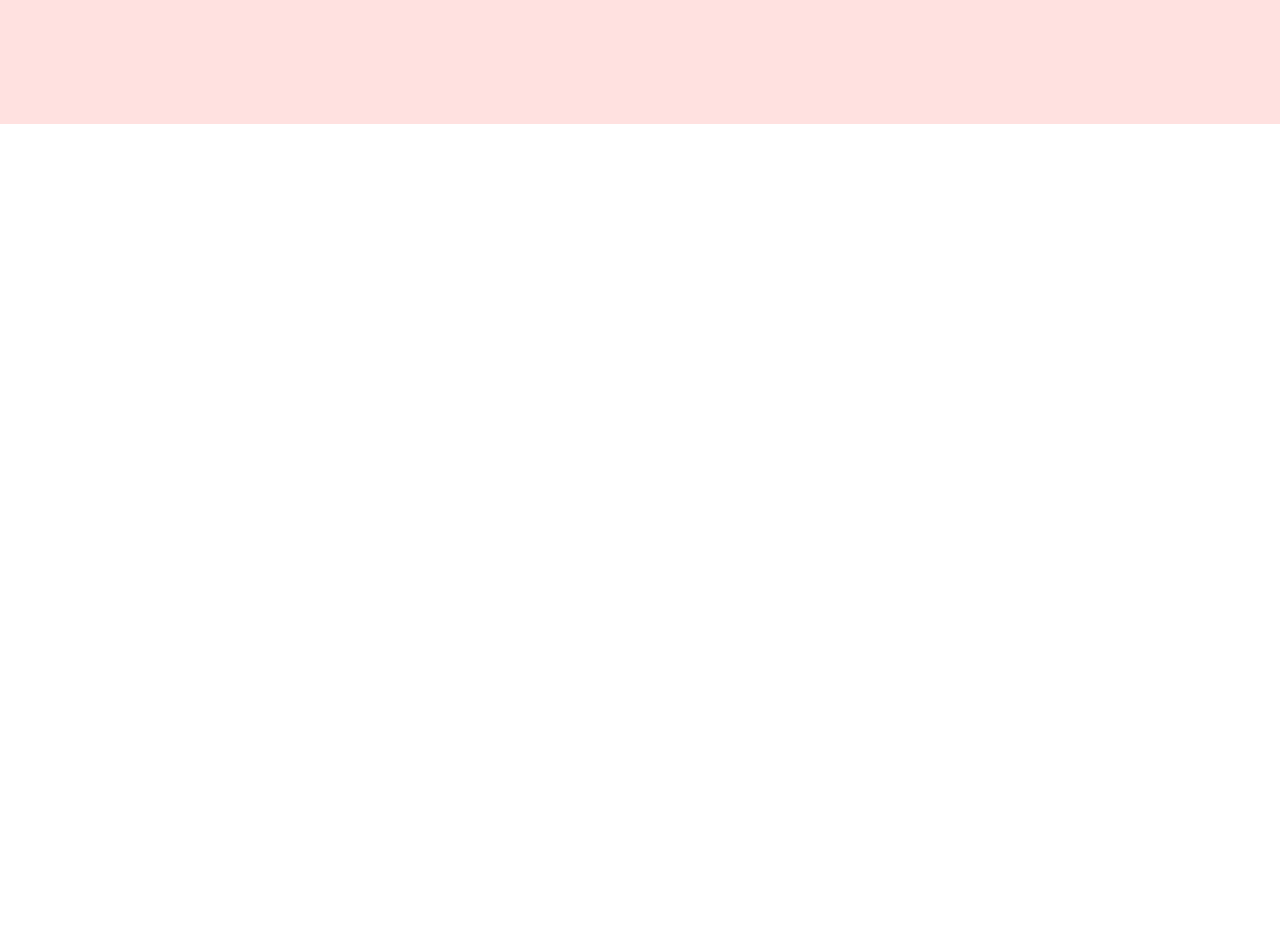
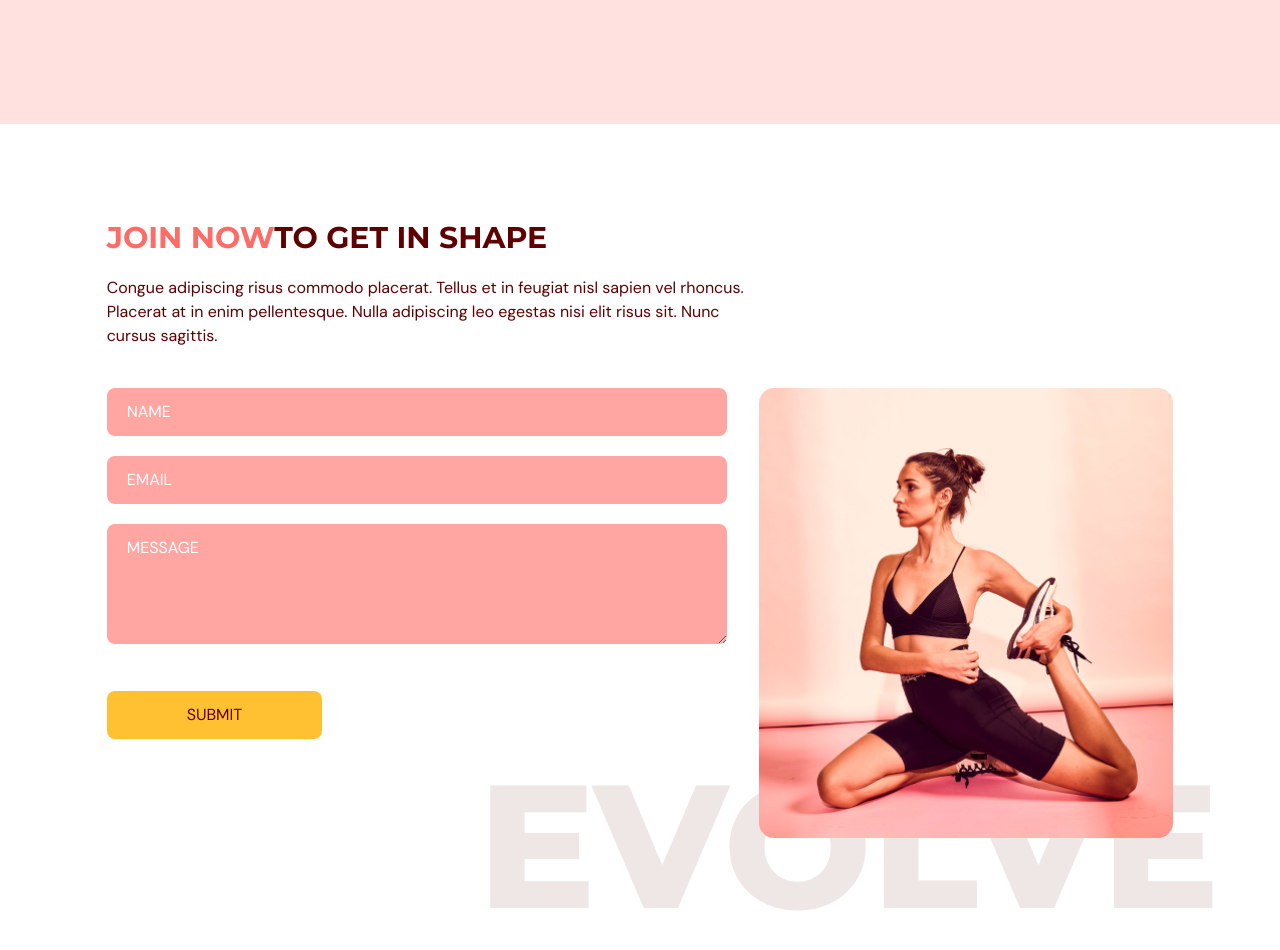
Before and after one commit to HowardHarrison/FitnessApplication, a React (Vite) app: page / in a window 1280 px wide. Shown: the part 2900-3850 px from the top of the page. Before the commit the page ends 3024 px from the top, so only its background shows below. Built offline with nearby package versions, Linux system fonts and the light colour scheme.

Commit message:
Contact Us Page

```diff
--- a/package.json
+++ b/package.json
@@ -14,7 +14,8 @@
     "framer-motion": "^10.12.16",
     "react": "^18.2.0",
     "react-anchor-link-smooth-scroll": "^1.0.12",
-    "react-dom": "^18.2.0"
+    "react-dom": "^18.2.0",
+    "react-hook-form": "^7.44.3"
   },
   "devDependencies": {
     "@types/node": "^20.2.5",
--- a/src/App.tsx
+++ b/src/App.tsx
@@ -2,6 +2,7 @@
 import Home from "@/scenes/home";
 import Benefits from "@/scenes/benefits";
 import OurClasses from "@/scenes/ourClasses";
+import ContactUs from "@/scenes/contactUs";
 import { useEffect, useState } from "react";
 import { SelectedPage } from "@/shared/types";
 
@@ -26,6 +27,7 @@
     <Home setSelectedPage={setSelectedPage} />
     <Benefits setSelectedPage={setSelectedPage}/>
     <OurClasses setSelectedPage={setSelectedPage}/>
+    <ContactUs setSelectedPage={setSelectedPage}/>
     </div>
   )
 }
--- /dev/null
+++ b/src/scenes/contactUs/index.tsx
@@ -0,0 +1,154 @@
+import { SelectedPage } from "@/shared/types";
+import { motion } from "framer-motion";
+import { useForm } from "react-hook-form";
+import ContactUsPageGraphic from "@/assets/ContactUsPageGraphic.png";
+import HText from "@/shared/HText";
+
+type Props = {
+    setSelectedPage: (value: SelectedPage) => void;
+};
+
+const ContactUs = ({setSelectedPage}: Props) => {
+  const inputStyles = `mb-5 w-full rounded-lg bg-primary-300 px-5 py-3 placeholder-white`;
+
+  const {
+    register,
+    trigger,
+    formState: { errors }
+  } = useForm();
+
+  const onSubmit = async (e: any) => {
+    const isValid = await trigger();
+    if (!isValid) {
+      e.preventDefault();
+    }
+  }
+  return (
+    <section id="contactus" className="mx-auto w-5/6 pt-24 pb-32">
+     <motion.div onViewportEnter={() => setSelectedPage(SelectedPage.ContactUs)}>
+      {/*HEADER */}
+      <motion.div
+       className="md:w-3/5"
+       initial="hidden"
+        whileInView="visible"
+        viewport={{ once: true, amount: 0.5 }}
+        transition={{ duration: 0.5}}
+        variants={{
+          hidden: { opacity: 0, x:-50},
+          visible: { opacity: 1, x: 0}
+        }}
+      >
+       <HText>
+        <span className="text-primary-500">JOIN NOW</span>TO GET IN SHAPE
+       </HText>
+       <p className="my-5">
+       Congue adipiscing risus commodo placerat. Tellus et in feugiat nisl
+        sapien vel rhoncus. Placerat at in enim pellentesque. Nulla
+        adipiscing leo egestas nisi elit risus sit. Nunc cursus sagittis.
+       </p>
+      </motion.div>
+      {/* FORM AND IMAGE */}
+      <div className="mt-10 justify-between gap-8 md:flex">
+       <motion.div
+        className="mt-10 basis-3/5 md:mt-0"
+        initial="hidden"
+        whileInView="visible"
+        viewport={{ once: true, amount: 0.5 }}
+        transition={{ duration: 0.5}}
+        variants={{
+          hidden: { opacity: 0, y:50},
+          visible: { opacity: 1, y: 0}
+        }}
+       >
+        <form
+         target="_blank"
+         onSubmit={onSubmit}
+         action="https://formsubmit.co/peterthureain@gmail.com"
+         method="POST"
+        >
+
+         <input
+         className={inputStyles}
+         type="text"
+         placeholder="NAME"
+         {...register("name", {
+          required: true,
+          maxLength: 100,
+         })}
+         />
+         {errors.name && (
+          <p className="mt-1 text-primary-500">
+           {errors.name.type === "required" && "This field is required."}
+           {errors.name.type === "maxLength" && "Max length is 100 char."}
+          </p>
+         )}
+
+        <input
+         className={inputStyles}
+         type="text"
+         placeholder="EMAIL"
+         {...register("email", {
+          required: true,
+          pattern:  /^[A-Z0-9._%+-]+@[A-Z0-9.-]+\.[A-Z]{2,}$/i,
+         })}
+         />
+         {errors.email && (
+          <p className="mt-1 text-primary-500">
+           {errors.email.type === "required" && "This field is required."}
+           {errors.email.type === "pattern" && "Invalid email address."}
+          </p>
+         )}
+
+        <textarea
+         className={inputStyles}
+         rows={4}
+         cols={50}
+         placeholder="MESSAGE"
+         {...register("message", {
+          required: true,
+          maxLength: 2000,
+         })}
+         />
+         {errors.message && (
+          <p className="mt-1 text-primary-500">
+           {errors.message.type === "required" && "This field is required."}
+           {errors.message.type === "maxLength" && "Max length is 2000 char."}
+          </p>
+         )}
+
+         <button
+          type="submit"
+          className="mt-5 rounded-lg bg-secondary-500 px-20 py-3 transition duration-500 hover:text-white"
+         >
+         SUBMIT
+         </button>
+
+        </form>
+       </motion.div>
+
+       <motion.div
+        className="relative mt-16 basis-2/5 md:mt-0"
+        initial="hidden"
+        whileInView="visible"
+        viewport={{ once: true, amount: 0.5 }}
+        transition={{ delay: 0.2, duration: 0.5}}
+        variants={{
+          hidden: { opacity: 0, y:50},
+          visible: { opacity: 1, y: 0}
+        }}
+       >
+       <div className="md:before:content-evolvetext w-full before:absolute before:-bottom-20 before:-right-10 before:z-[-1]">
+        <img
+        className="w-full"
+        alt="contact-us-page-graphic"
+        src={ContactUsPageGraphic}
+        />
+       </div>
+       </motion.div>
+      </div>
+     </motion.div>
+    </section>
+  )
+};
+
+export default ContactUs;
```
Also changed, not shown: 1 other file (tests, documents, lock files or other folders).
